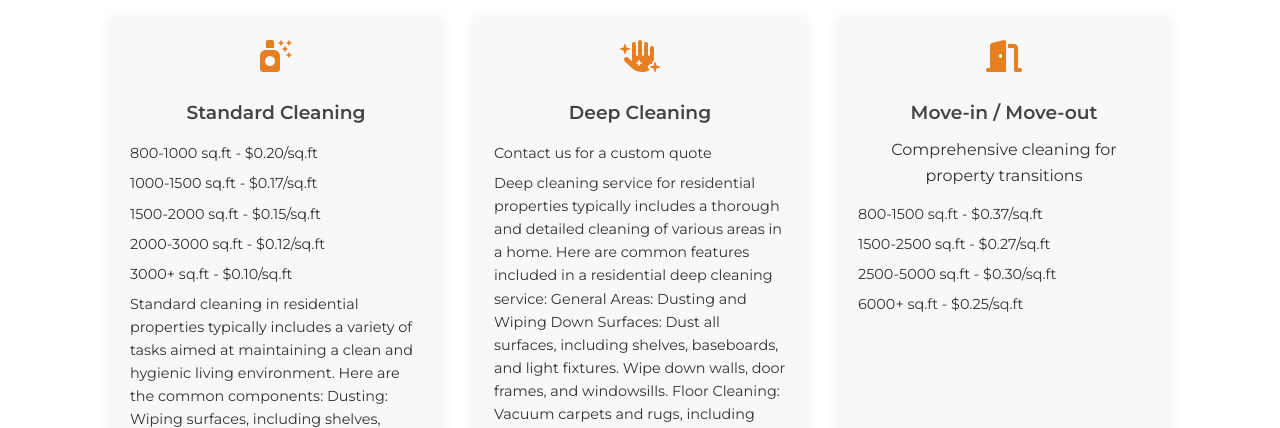
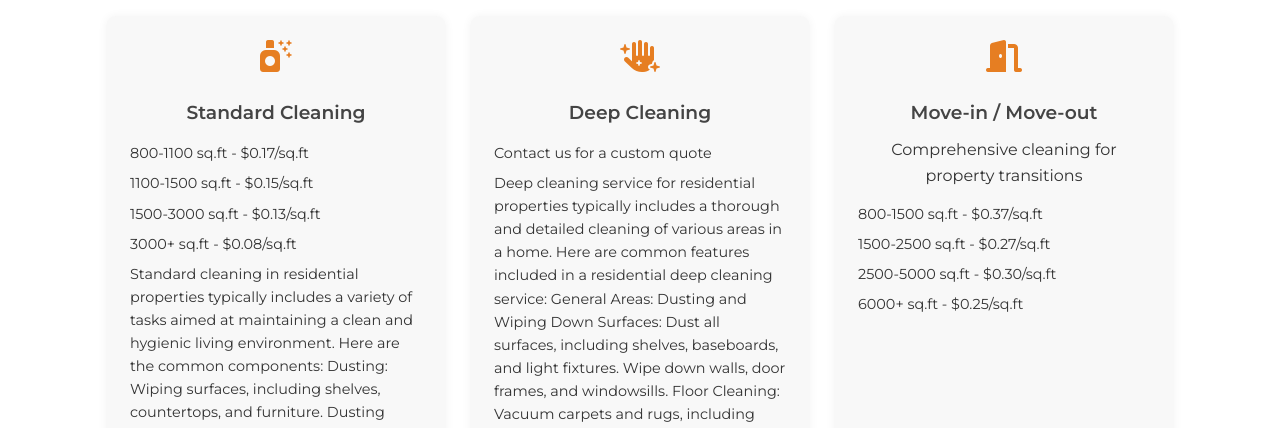
Before and after one commit to RusMilch/UA-pristine-vibe-cleaning, a website: page index.html in a window 1280 px wide. Shown: the part 370-798 px from the top of the page. Drawn offline with nearby package versions, Linux system fonts and the light colour scheme.

Commit message:
Updated index.html

```diff
--- a/index.html
+++ b/index.html
@@ -76,11 +76,10 @@
         <i class="fas fa-spray-can-sparkles"></i>
         <h3>Standard Cleaning</h3>
         <ul class="price-list">
-          <li>800-1000 sq.ft - $0.20/sq.ft</li>
-          <li>1000-1500 sq.ft - $0.17/sq.ft</li>
-          <li>1500-2000 sq.ft - $0.15/sq.ft</li>
-          <li>2000-3000 sq.ft - $0.12/sq.ft</li>
-          <li>3000+ sq.ft - $0.10/sq.ft</li>
+          <li>800-1100 sq.ft - $0.17/sq.ft</li>
+          <li>1100-1500 sq.ft - $0.15/sq.ft</li>
+          <li>1500-3000 sq.ft - $0.13/sq.ft</li>
+          <li>3000+ sq.ft - $0.08/sq.ft</li>
         <p>Standard cleaning in residential properties typically includes a variety of tasks aimed at maintaining a clean and hygienic living environment. Here are the common components: Dusting: Wiping surfaces, including shelves, countertops, and furniture. Dusting ceiling fans, light fixtures, and baseboards. Dusting decorative items and electronics. Sweeping and Mopping: Sweeping floors in kitchens, bathrooms, and entryways. Mopping hard floors to remove stains and spills. Vacuuming: Vacuuming carpets, rugs, and upholstered furniture. Using an appropriate attachment for hard-to-reach areas. Surface Cleaning: Wiping down kitchen surfaces, including countertops and appliances. Cleaning bathroom surfaces, such as sinks, toilets, and tubs. Bathroom Cleaning: Scrubbing toilets, sinks, and showers. Disinfecting high-touch areas (door handles, tap handles). Kitchen Cleaning: Clean the exterior of appliances like the refrigerator, oven, and microwave. Cleaning inside the microwave Wiping down cabinet fronts and backsplashes. Window Cleaning: Dusting window sills and frames. Trash Disposal: Emptying trash bins in all rooms. Replacing liners as needed. Organizing: Tidying up common areas, putting away items in their designated</p>
         </ul>
       </div>
```
